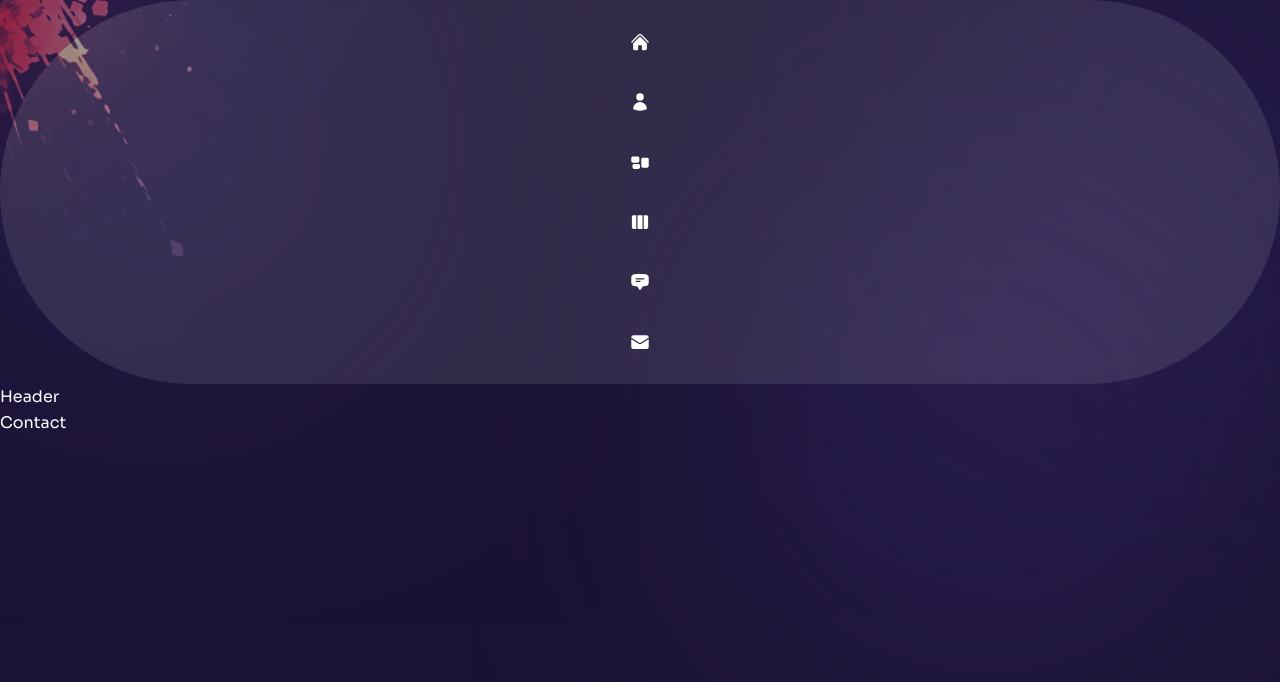
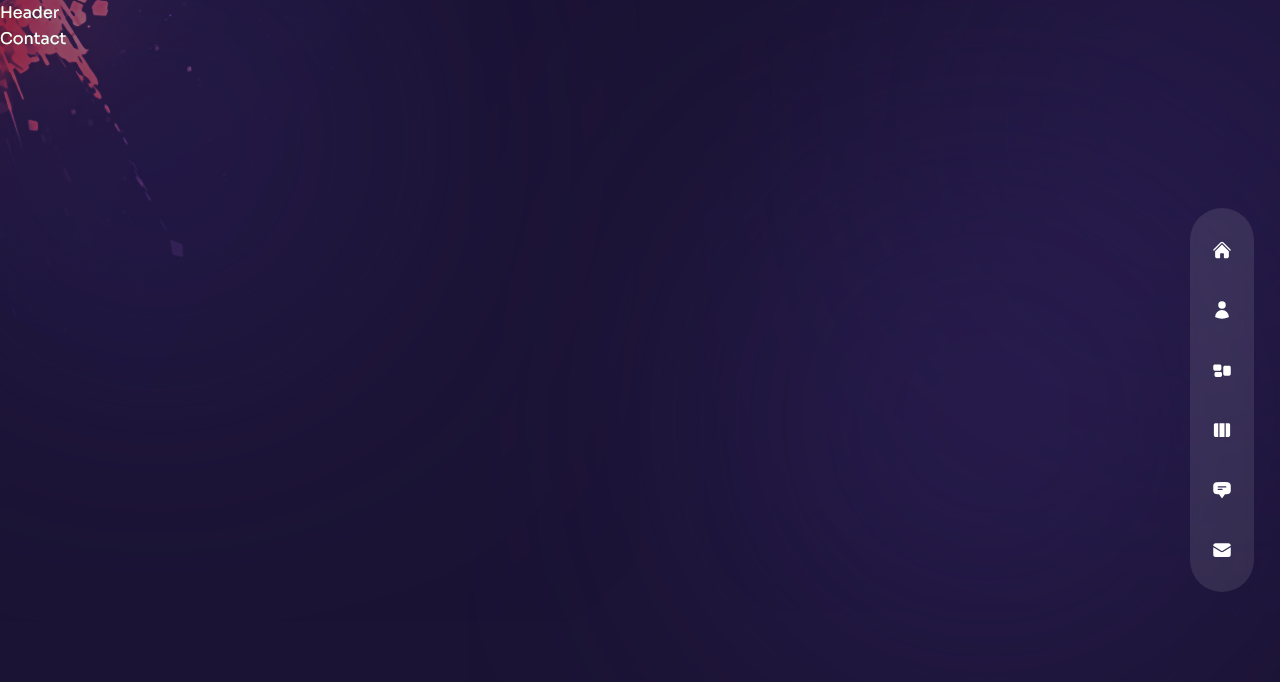
Before and after one commit to erickdc7/react-portfolio-2, a Next.js app: page /contact in a window 1280 px wide. Shown: the top 682 px of the page. Built offline with nearby package versions, Linux system fonts and the light colour scheme.

Commit message:
add nav styles

```diff
--- a/components/Nav.js
+++ b/components/Nav.js
@@ -37,7 +37,7 @@ const Nav = () => {
   const pathname = router.pathname
 
   return (
-    <nav>
+    <nav className='flex flex-col items-center xl:justify-center gap-y-4 fixed h-max bottom-0 mt-auto xl:right-[2%] z-50 top-0 w-full xl:w-16 xl:max-w-md xl:h-screen'>
       {/* Inner */}
       <div className='flex w-full xl:flex-col items-center justify-between xl:justify-center gap-y-10 px-4 md:px-40 xl:px-0 h-80 xl:h-max py-8 bg-white/10 backdrop-blur-sm text-3xl xl:text-xl xl:rounded-full'>
         {
```
